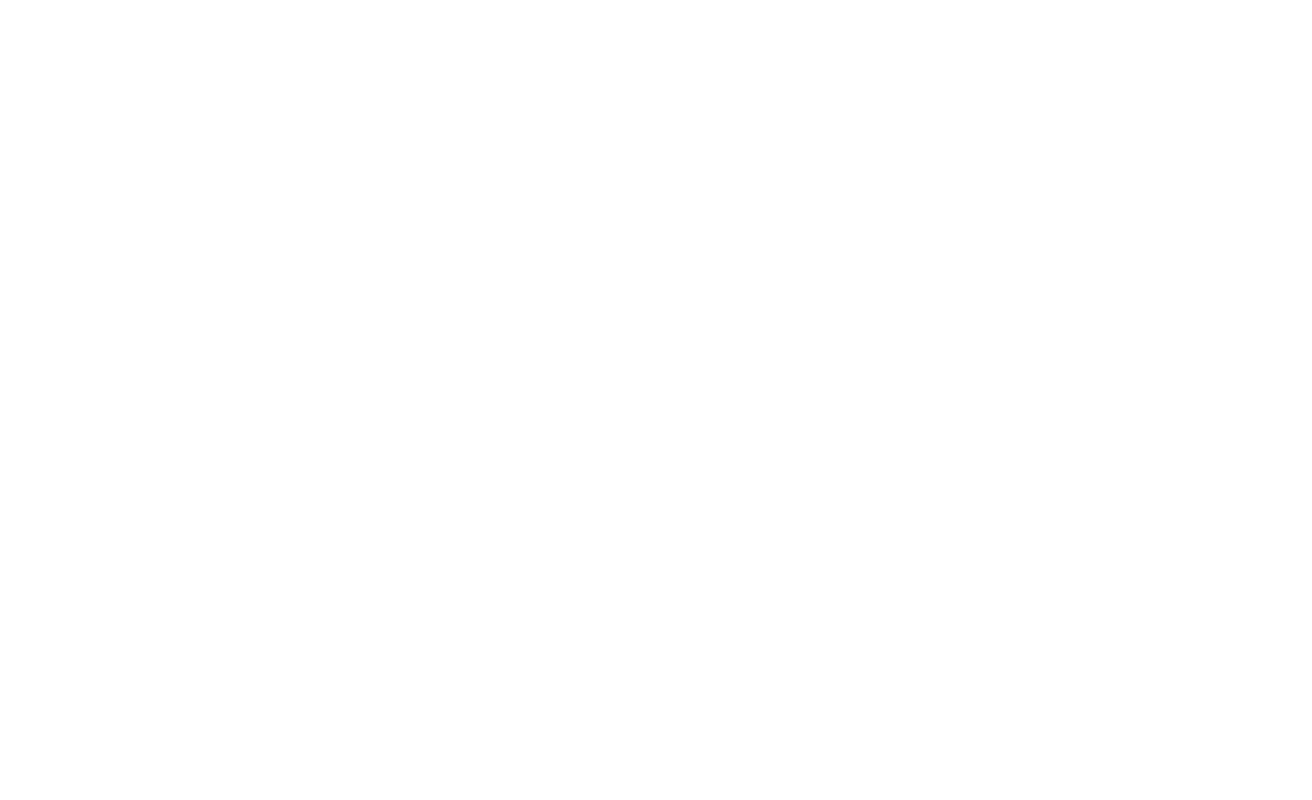
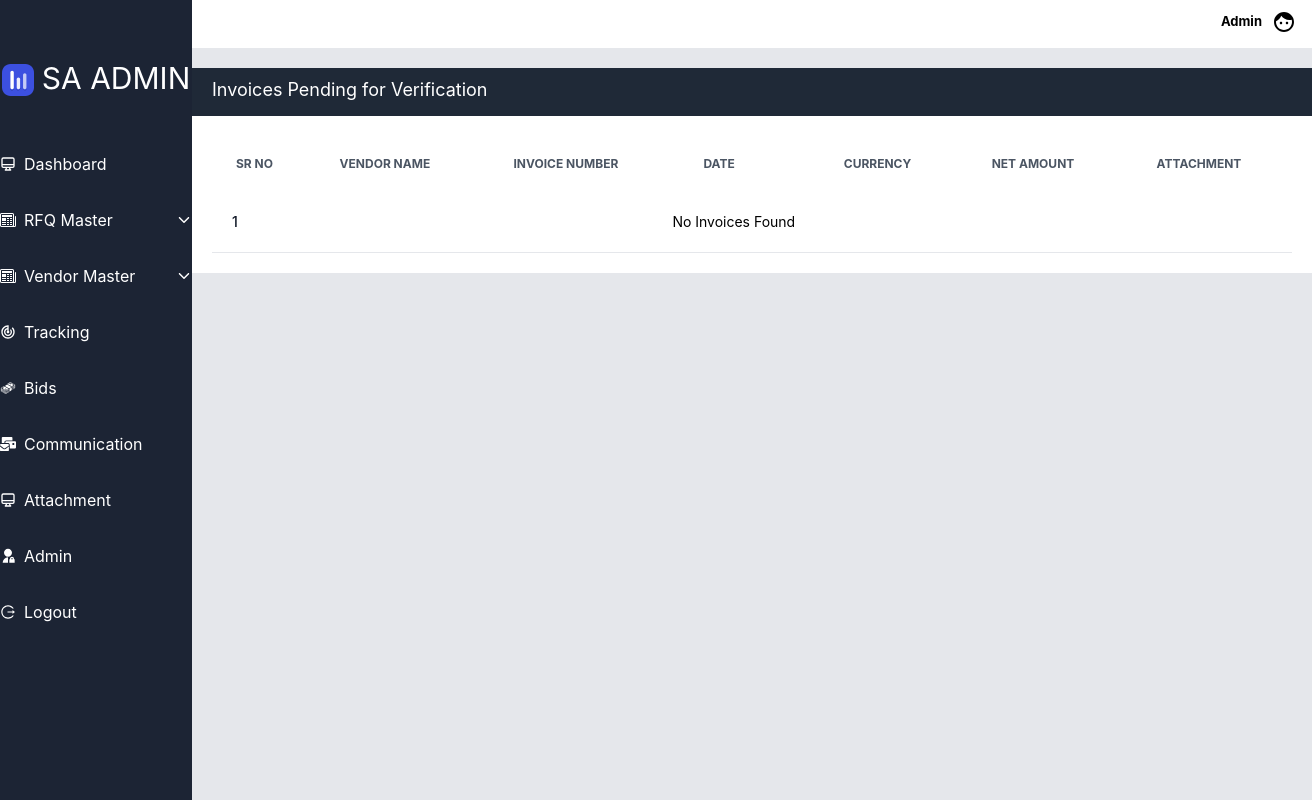
Before and after one commit to kabir925/Vendor, a React (Create React App) app: page /Invoiceapprove in a window 1280 px wide. Before the commit this address had no page. Shown: the whole page, 1312 px wide, since content can reach past the window. Built offline with nearby package versions, Linux system fonts and the light colour scheme.

Commit message:
Sidebar changes

```diff
--- a/src/App.js
+++ b/src/App.js
@@ -1,6 +1,7 @@
 import './App.css';
 import { ToastContainer } from 'react-toastify';
 import axios from 'axios';
+import Invoiceapprove from './Components/Admin/Helpdesk/Invoiceapprove';
 import 'react-toastify/dist/ReactToastify.css';
 import { BrowserRouter, Routes, Route } from "react-router-dom";
 import BasicDetails from './Components/BasicDetails.jsx';
@@ -57,6 +58,7 @@
             <Route path='/profile' element={<Profile/>}/>
             <Route path='/helpquery' element={<HelpQuery/>}/>
             <Route path='/helpdeskorg' element={<Helpdeskorg/>}/>
+            <Route path='/Invoiceapprove' element={<Invoiceapprove/>}/>
           </Routes>
         </BrowserRouter>
       </div>
--- /dev/null
+++ b/src/Components/Admin/Helpdesk/Invoiceapprove.jsx
@@ -0,0 +1,97 @@
+import React, { useState } from "react";
+import TailwindSidebar from "../../TailwindSidebar";
+import FaceIcon from "@mui/icons-material/Face";
+const Invoiceapprove = () => {
+  const [query, setquery] = useState([]);
+  return (
+    <>
+      <div className="flex flex-col lg:flex-row">
+        <TailwindSidebar />
+        <div className="bg-gray-200 w-screen ">
+          <div className="bg-white  lg:h-12">
+            <div className="lg:float-right pt-2">
+              <span className="name">
+                Admin
+                {/* {userData.data.vendor.PrimaryEmailID} */}
+              </span>
+              <div className="icon">
+                <FaceIcon />
+              </div>
+            </div>
+          </div>
+          <div className="w-72 lg:w-[70rem]  mx-auto mt-5 bg-white">
+            <div className="h-12 bg-gray-800 text-white text-lg p-2   pl-5 text-left">
+              Invoices Pending for Verification
+            </div>
+            <form
+              onSubmit={(e) => {
+                e.preventDefault();
+                // handleSubmit(e);
+              }}
+            >
+              <div className=" overflow-x-auto p-5">
+                <table className=" w-full text-sm text-left ">
+                  <thead className="text-xs uppercase dark:bg-gray-200 text-gray-600 ">
+                    <tr>
+                      <th scope="col" className="px-6  py-5 ">
+                        Sr No
+                      </th>
+                      <th scope="col" className="px-8 py-5">
+                        Vendor Name
+                      </th>
+                      <th scope="col" className="px-8 py-5">
+                        Invoice number
+                      </th>
+                      <th scope="col" className="px-8 py-5">
+                        Date
+                      </th>
+                      <th scope="col" className="px-8 py-5">
+                        Currency
+                      </th>
+                      <th scope="col" className="px-8 py-5">
+                        Net Amount
+                      </th>
+                      <th scope="col" className="px-8 py-5">
+                        Attachment
+                      </th>
+                    </tr>
+                  </thead>
+                  <tbody>
+                    {query.length === 0 ? (
+                      <tr className="bg-white border-b ">
+                        <th className="p-5 font-medium float-left text-gray-900 whitespace-nowrap ">
+                          1
+                        </th>
+                        <td></td>
+                        <td></td>
+                        <td className="py-5">No Invoices Found</td>
+                        <td></td>
+                      </tr>
+                    ) : (
+                      query.map((query, index) => {
+                        return (
+                          <tr className="bg-white border-b " key={index}>
+                            <th
+                              scope="row"
+                              className="px-6 py-7 font-medium text-gray-900 whitespace-nowrap "
+                            >
+                              {index + 1}
+                            </th>
+                            <td className="px-6 py-4"></td>
+                            <td className="px-6 py-4"></td>
+                            <td className="px-6 py-4"></td>
+                          </tr>
+                        );
+                      })
+                    )}
+                  </tbody>
+                </table>
+              </div>
+            </form>
+          </div>
+        </div>
+      </div>
+    </>
+  );
+};
+export default Invoiceapprove;
--- a/src/Components/Attachments.jsx
+++ b/src/Components/Attachments.jsx
@@ -260,7 +260,7 @@
                 </label>
                 <select
                   id="tabs"
-                  className="bg-gray-50 border border-gray-300 text-gray-900 text-sm rounded-lg focus:ring-blue-500 focus:border-blue-500 block w-full p-2.5 dark:bg-gray-700 dark:border-gray-600 dark:placeholder-gray-400 dark:text-white dark:focus:ring-blue-500 dark:focus:border-blue-500"
+                  className="bg-gray-50  text-gray-900 text-sm rounded-lg focus:ring-blue-500 focus:border-blue-500 block w-full p-2.5 dark:bg-gray-700 dark:border-gray-600 dark:placeholder-gray-400 dark:text-white dark:focus:ring-blue-500 dark:focus:border-blue-500"
                 >
                   <option>Attachments</option>
                   <option>Basic Details</option>
@@ -270,11 +270,11 @@
                   <option>Other Details</option>
                 </select>
               </div>
-              <ul className="hidden text-sm font-medium text-center text-white divide-x divide-gray-200 rounded-lg shadow sm:flex dark:divide-gray-700 ">
+              <ul className="hidden text-sm font-medium text-center text-white divide-x divide-gray-500 rounded-lg shadow sm:flex dark:divide-gray-700 ">
                 <li className="w-full">
                   <a
                     href="/basicdetails"
-                    className="inline-block rounded-l-lg w-full p-4 bg-white hover:text-gray-700 hover:bg-gray-50 focus:ring-4 focus:ring-blue-300 focus:outline-none dark:hover:text-white dark:bg-gray-800 dark:hover:bg-gray-700"
+                    className="inline-block w-full p-4 rounded-l-lg bg-gray-800 hover:text-gray-100 hover:bg-gray-600 focus:ring-4 focus:ring-blue-300 focus:outline-none dark:hover:text-white dark:bg-gray-800 dark:hover:bg-gray-700"
                   >
                     <h6 className="">Basic Details</h6>
                   </a>
@@ -282,7 +282,7 @@
                 <li className="w-full">
                   <a
                     href="/taxdetails"
-                    className="inline-block w-full p-4 bg-white hover:text-gray-700 hover:bg-gray-50 focus:ring-4 focus:ring-blue-300 focus:outline-none dark:hover:text-white dark:bg-gray-800 dark:hover:bg-gray-700"
+                    className="inline-block w-full p-4 bg-gray-800 hover:text-gray-100 hover:bg-gray-600 focus:ring-4 focus:ring-blue-300 focus:outline-none dark:hover:text-white dark:bg-gray-800 dark:hover:bg-gray-700"
                   >
                     <h6>Tax Details</h6>
                   </a>
@@ -290,7 +290,7 @@
                 <li className="w-full">
                   <a
                     href="/bankdetails"
-                    className="inline-block w-full p-4 bg-white hover:text-gray-700 hover:bg-gray-50 focus:ring-4 focus:ring-blue-300 focus:outline-none dark:hover:text-white dark:bg-gray-800 dark:hover:bg-gray-700"
+                    className="inline-block w-full p-4 bg-gray-800 hover:text-gray-100 hover:bg-gray-600 focus:ring-4 focus:ring-blue-300 focus:outline-none dark:hover:text-white dark:bg-gray-800 dark:hover:bg-gray-700"
                   >
                     <h6>Bank Details</h6>
                   </a>
@@ -298,7 +298,7 @@
                 <li className="w-full">
                   <a
                     href="/bankaddress"
-                    className="inline-block w-full p-4 bg-white hover:text-gray-700 hover:bg-gray-50 focus:ring-4 focus:ring-blue-300 focus:outline-none dark:hover:text-white dark:bg-gray-800 dark:hover:bg-gray-700"
+                    className="inline-block w-full p-4 bg-gray-800 hover:text-gray-100 hover:bg-gray-600 focus:ring-4 focus:ring-blue-300 focus:outline-none dark:hover:text-white dark:bg-gray-800 dark:hover:bg-gray-700"
                   >
                     <h6>Bank Address</h6>
                   </a>
@@ -314,7 +314,7 @@
                 <li className="w-full">
                   <a
                     href="/otherdetails"
-                    className="inline-block w-full p-4 bg-white rounded-r-lg hover:text-gray-700 hover:bg-gray-50 focus:ring-4 focus:outline-none focus:ring-blue-300 dark:hover:text-white dark:bg-gray-800 dark:hover:bg-gray-700"
+                    className="inline-block w-full p-4 bg-gray-800 rounded-r-lg hover:text-gray-100 hover:bg-gray-600 focus:ring-4 focus:outline-none focus:ring-blue-300 dark:hover:text-white dark:bg-gray-800 dark:hover:bg-gray-700"
                   >
                     <h6>Other Details</h6>
                   </a>
--- a/src/Components/BasicDetails.jsx
+++ b/src/Components/BasicDetails.jsx
@@ -100,13 +100,13 @@
             }}
           >
             <div className="white-bar">
-              <span className="name">{userData.data.vendor.PrimaryEmailID}</span>
+              <span className="name"></span>
               <div className="icon">
                 <FaceIcon />
               </div>
             </div>
 
-            {/* Navbar code */}
+            {/* {/ Navbar code /} */}
 
             <div class="w-[80%] mx-auto mt-5">
             <div className="sm:hidden">
@@ -369,4 +369,4 @@
   );
 }
 
-export default BasicDetails;
+export default BasicDetails
```
